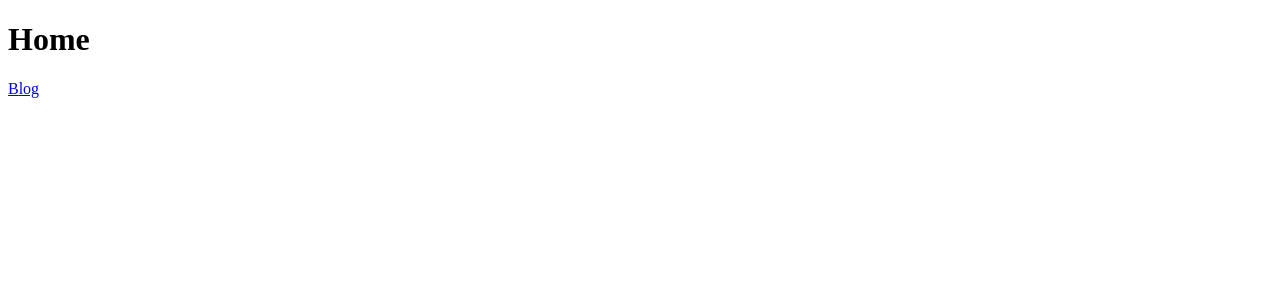
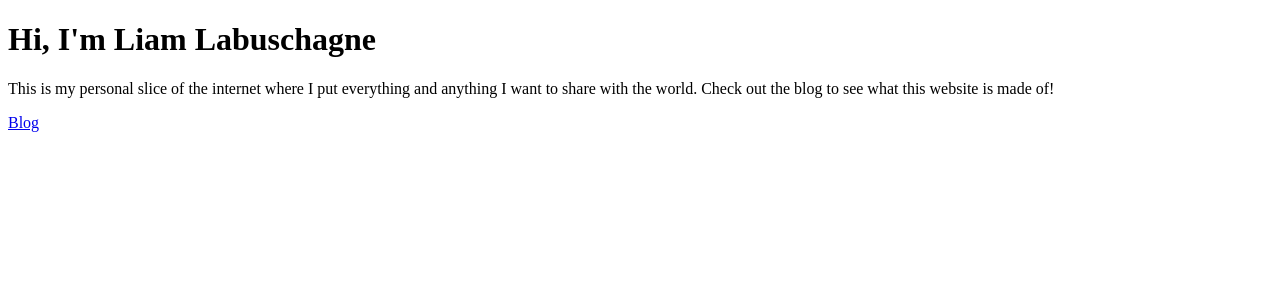
Before and after one commit to liamlabuschagne/personal-website, a Nuxt app: page / in a window 1280 px wide. Shown: the top 300 px of the page. Built offline with nearby package versions, Linux system fonts and the light colour scheme.

Commit message:
Add my name and description to home page

```diff
--- a/pages/index.vue
+++ b/pages/index.vue
@@ -1,6 +1,11 @@
 <template>
-    <div>
-        <h1>Home</h1>
-        <NuxtLink to="/blog">Blog</NuxtLink>
-    </div>
+  <div>
+    <h1>Hi, I'm Liam Labuschagne</h1>
+    <p>
+      This is my personal slice of the internet where I put everything and
+      anything I want to share with the world. Check out the blog to see what
+      this website is made of!
+    </p>
+    <NuxtLink to="/blog">Blog</NuxtLink>
+  </div>
 </template>
```
